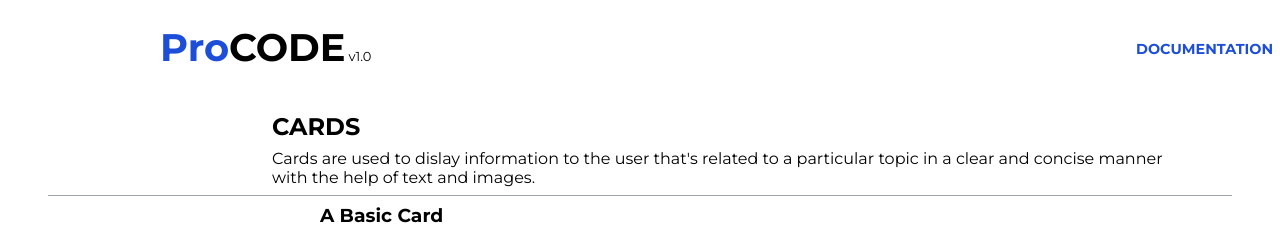
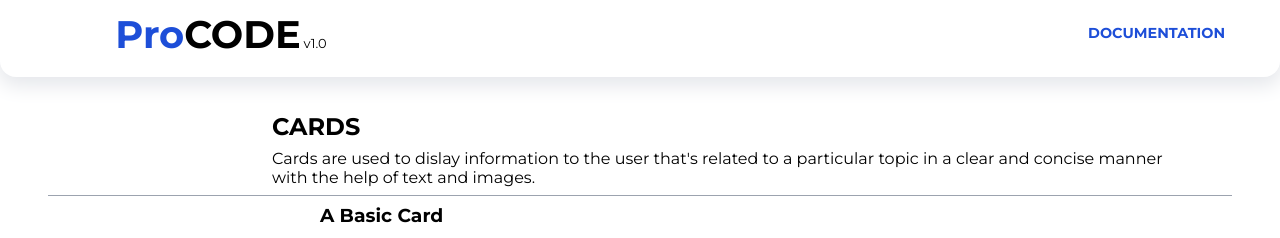
Before and after one commit to KaustubhM1997/Procode-UI, a plain HTML site: page cards/cards.html in a window 1280 px wide. Shown: the top 238 px of the page. Drawn offline with Linux system fonts and the light colour scheme.

Commit message:
refactor

```diff
--- a/CSS/nav.css
+++ b/CSS/nav.css
@@ -23,9 +23,11 @@ body {
 
 .navigation-container {
 
-    display: flex;
-    padding: 1rem;
-    position: relative;
+    position: fixed;
+    box-shadow: 0 7px 20px 2px var(--secondary-hover);
+    width: 100%;
+    border-radius: 0 0 1rem 1rem;
+    background-color: var(--white);
 
 }
 
--- a/cards/cards.css
+++ b/cards/cards.css
@@ -2,6 +2,7 @@
 @import url(/CSS/landingpage.css);
 @import url(/CSS/layout.css);
 @import url(/CSS/nav.css);
+
 :root {
 
   --primary-color: #1d4ed8;
@@ -26,9 +27,15 @@ body {
 .navigation-container {
 
   display: flex;
-  padding: 1rem;
-  position: relative;
+  padding: 1.2rem;
+  z-index: 1;
   position: fixed;
+  box-shadow: 0 7px 20px 2px var(--secondary-hover);
+  width: 100%;
+  top: 0;
+  left: 0;
+  border-radius: 0 0 1rem 1rem;
+  background-color: var(--white);
 
 }
 
@@ -264,7 +271,7 @@ img {
   position: relative;
 }
 
-.header-text-vertical{
+.header-text-vertical {
 
   display: flex;
   flex-direction: column;
--- a/cards/cards.html
+++ b/cards/cards.html
@@ -8,6 +8,8 @@
     <title>Components</title>
     <link rel="stylesheet" href="https://cdnjs.cloudflare.com/ajax/libs/font-awesome/5.15.3/css/all.min.css" />
     <link rel="stylesheet" href="./cards.css">
+    <link rel="shortcut icon" type="image/png" href="/assets/favicon-cl.png">
+
 </head>
 
 
@@ -15,14 +17,11 @@
 
     <nav class="navigation-container">
 
-        <div class="nav-header"> <a class="nav-header-item" href="/index.html">Pro<span class="heading-inverted"> CODE <span
-                        class="logo-version">v1.0</span></a>
+        <div class="nav-header"> <a class="nav-header-item" href="/index.html">Pro<span class="heading-inverted"> CODE
+                    <span class="logo-version">v1.0</span></a>
         </div>
-        <div class="nav-item"> <a class="nav-list-item" href="/alert/alert.html">DOCUMENTATION</a> </div>
+        <div class="nav-item"> <a class="nav-list-item" href="/text-utilities/text-utils.html">DOCUMENTATION</a> </div>
     </nav>
-
-
-
 
 
     <div class="container">
@@ -275,7 +274,10 @@
             <span class="main-heading">Football's Greatest Star</span>
             <small class="small-text"> by Kaustubh M</small>
         </div>
-        <main class="main-text-vertical">The Portugese legend and a 5 times Ballon d'Or Winner! It is a long established fact that a reader will be distracted by the readable content of a page when looking at its layout. The point of using Lorem Ipsum is that it has a more-or-less normal distribution of letters, as opposed to using.
+        <main class="main-text-vertical">The Portugese legend and a 5 times Ballon d'Or Winner! It is a long established
+            fact that a reader will be distracted by the readable content of a page when looking at its layout. The
+            point of using Lorem Ipsum is that it has a more-or-less normal distribution of letters, as opposed to
+            using.
         </main>
         <br>
 
```
Also changed, not shown: alert/alert.html (+5 -2 lines), avatar/avatar.html (+8 -4 lines), badges/badge.html (+3 -1 lines), buttons/buttons.html (+7 -3 lines), image/image.html (+5 -2 lines), index.html (+2 -2 lines), input/input.html (+5 -2 lines), lists/lists.html (+3 -1 lines), rating/rating.html (+3 -1 lines), text-utilities/text-utils.html (+3 -1 lines), assets/favicon-cl.png (added), badges/badge.css (line endings or trailing spaces), buttons/button.css (line endings or trailing spaces). Lines whose indentation alone changed are shown as unchanged.
